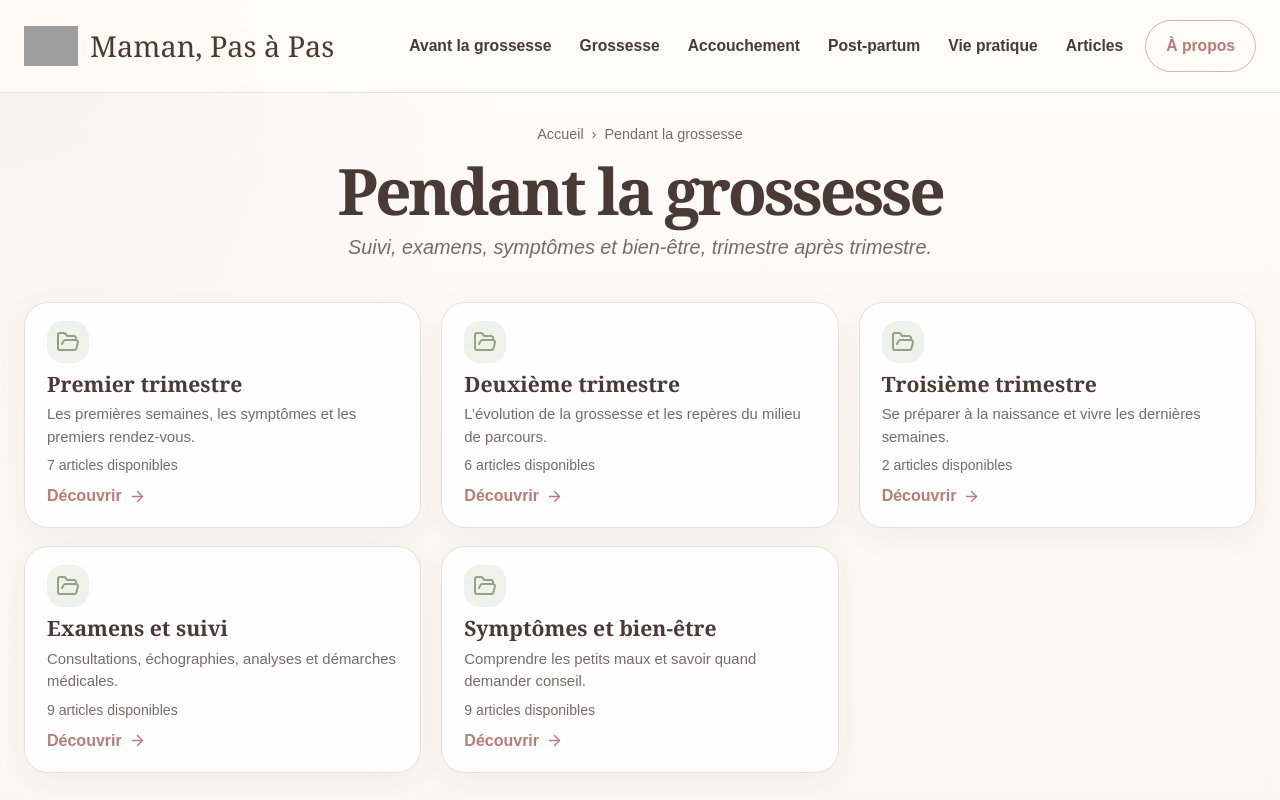
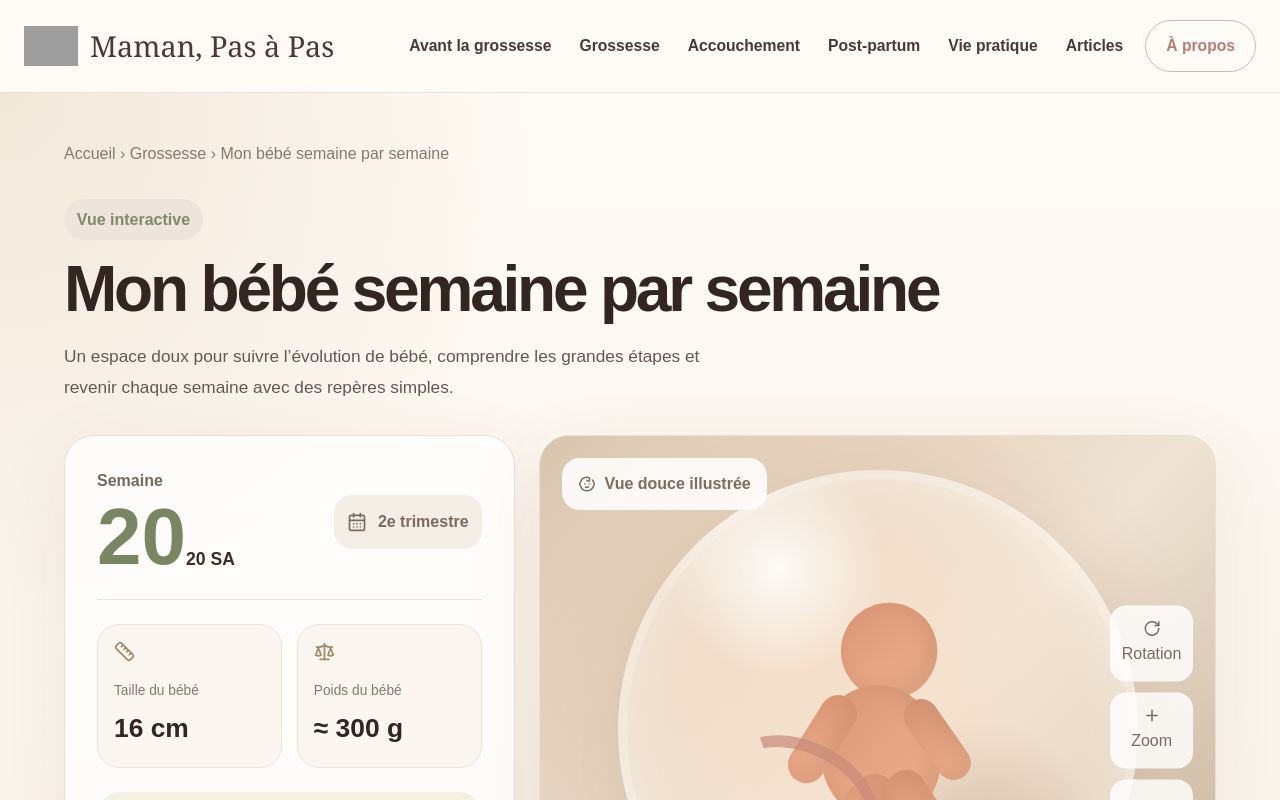
Before and after one commit to Yelenna04/maman-pas-a-pas, a Next.js app: page /pendant-grossesse in a window 1280 px wide. Shown: the top 800 px of the page. Built offline with nearby package versions, Linux system fonts and the light colour scheme; grey boxes are pictures that could not be loaded.

Commit message:
Add files via upload

```diff
--- a/app/pendant-grossesse/page.tsx
+++ b/app/pendant-grossesse/page.tsx
@@ -1,8 +1,11 @@
-import type { Metadata } from "next";
-import { CategoryPage } from "@/components/CategoryPage";
+import BabyWeekViewer from "@/components/BabyWeekViewer";
 
-export const metadata: Metadata = { title: "Pendant la grossesse" };
+export const metadata = {
+  title: "Mon bébé semaine par semaine | Maman, Pas à Pas",
+  description:
+    "Suivre l’évolution de bébé semaine après semaine avec des repères doux, simples et rassurants.",
+};
 
-export default function Page() {
-  return <CategoryPage slug="pendant-grossesse" />;
+export default function SemaineParSemainePage() {
+  return <BabyWeekViewer />;
 }
```
